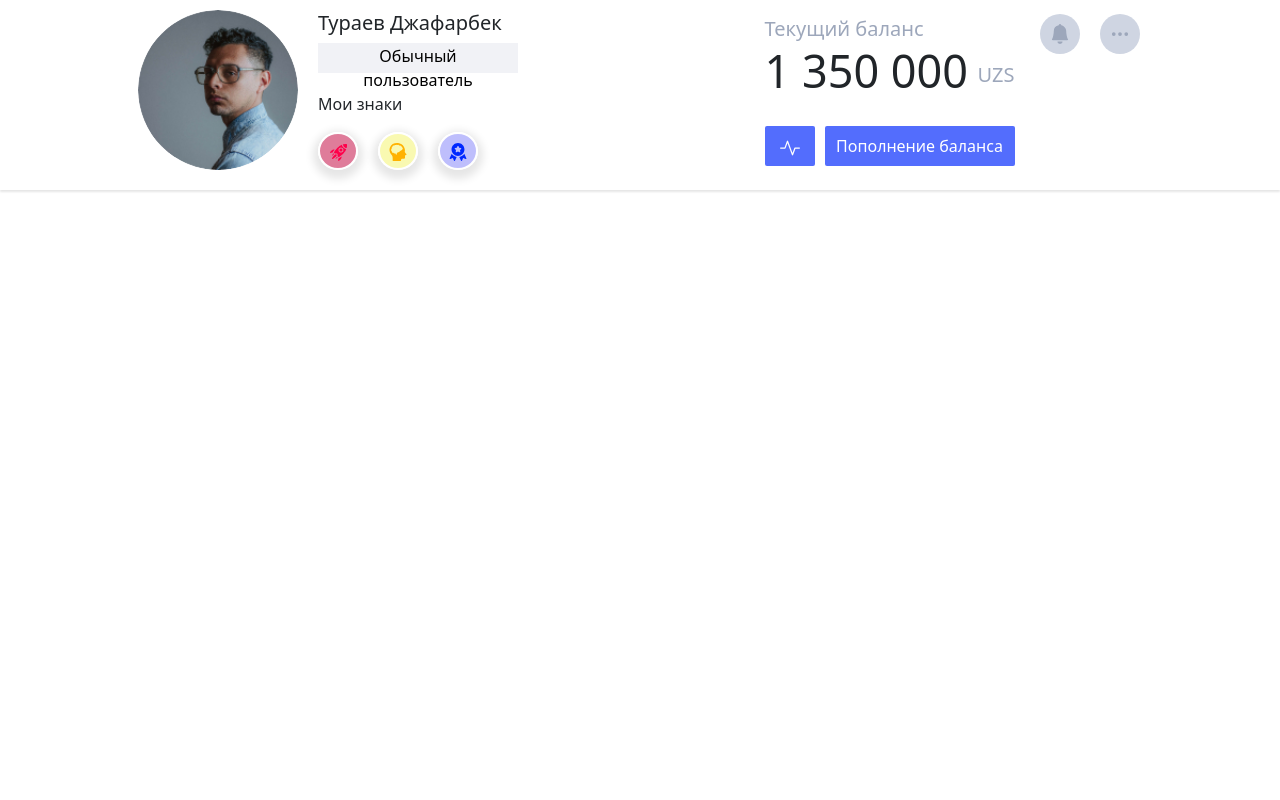
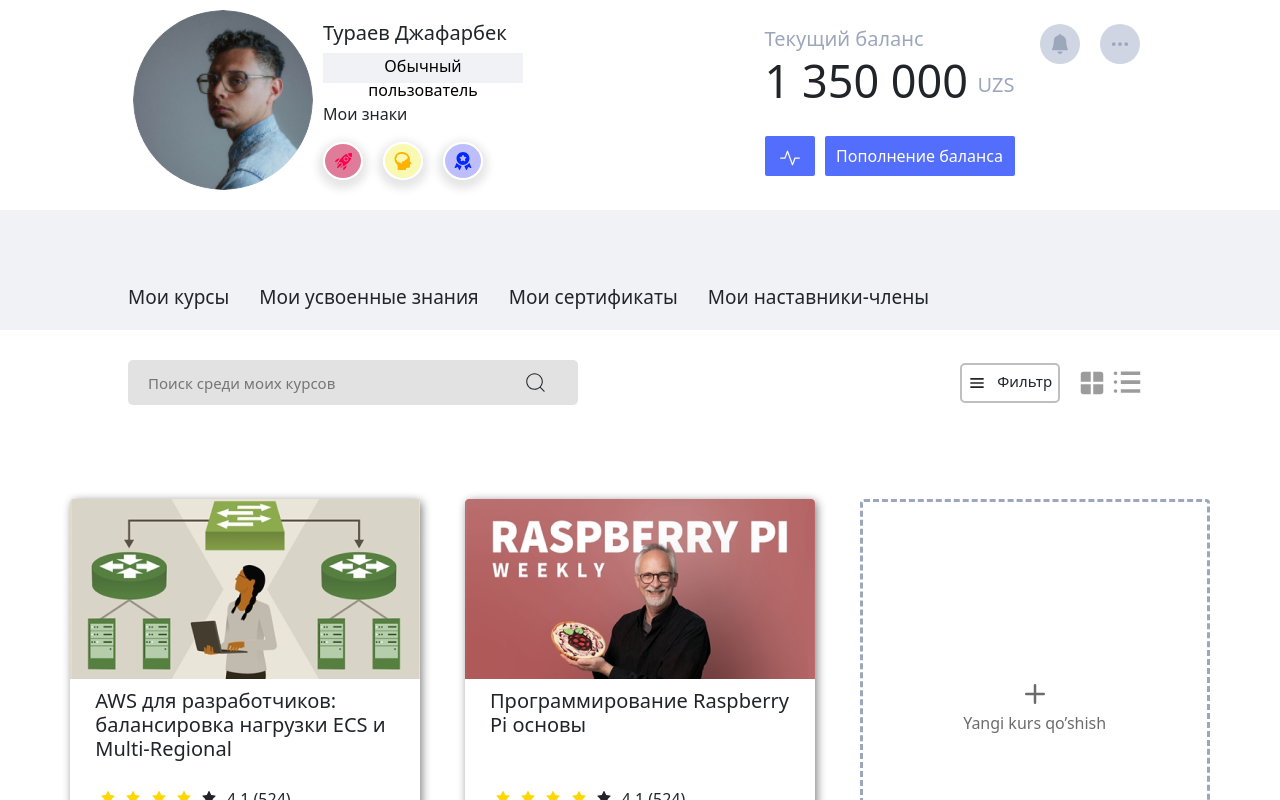
Before and after one commit to otabekbeb/garvid_user, a React (Create React App) app: page / in a window 1280 px wide. Shown: the top 800 px of the page. Built offline with nearby package versions, Linux system fonts and the light colour scheme.

Commit message:
qawadaw
dwadfdw

```diff
--- a/src/App.js
+++ b/src/App.js
@@ -6,7 +6,7 @@
   return (
     <div>
      <Profil/>
-     {/* <Pdp/> */}
+     <Pdp/>
     </div>
   )
 }
--- a/src/pages/css/Pdp.css
+++ b/src/pages/css/Pdp.css
@@ -1,7 +1,11 @@
 .gray_blok {
-    width: 100%;
-    height: auto;
-    background-color: rgba(221, 221, 221, 0.856);
+height: 120px;
+width: 100%;
+background-color: #f1f2f6;
+display: flex;
+justify-content: center;
+align-items: center;
+
 }
 
 
@@ -93,9 +97,27 @@
 .fil_text_blok {
     width: 80%;
     display: flex;
-    margin-left: 8.5%;
-    padding-top: 70px;
+    align-items: center;
+    gap: 30px;
+    margin-top: 85px;
 }
+.fil_text_blok h1{
+    font-size: 19px;
+    cursor: pointer;
+}
+
+.fromLeft:after {
+    padding-bottom: 20px;
+  display:block;
+  content: '';
+  border-bottom: solid 3px #536DFD;
+  transform: scaleX(0);
+  transition: transform 250ms ease-in-out;
+}
+.fromLeft.fromLeft:hover:after{ transform: scaleX(1); transform-origin:   0% 50%; }
+
+
+
 
 .nav-link {
     color: black !important;
@@ -113,9 +135,7 @@
     justify-content: space-around !important;
 }
 
-.fil_text_blok {
-    margin: auto !important;
-}
+
 
 .werker {
     text-align: center !important;
@@ -164,9 +184,6 @@
     font-size: 15px !important;
 }
 
-.fil_text_blok {
-    width: 100%;
-}
 
 .Nav.Link3 {
     color: red !important;
@@ -364,3 +381,41 @@
         width: 300px;
     }
 }
+
+@media (max-width:1000px) {
+    .fil_text_blok h1{
+    font-size: 19px;
+    }
+}
+/* @media (max-width:800px) {
+    .fil_text_blok h1{
+    font-size: 12px;
+    }
+    .gray_blok{
+        height: 90px;
+    }
+    .fromLeft:after {
+        padding-bottom: 10px;
+        border-bottom: 2px solid #536DFD;
+    }
+    .fil_text_blok{
+        margin-top: 70px;
+    }
+
+} */
+/* @media (max-width:663px) {
+    .fil_text_blok h1{
+        font-size: 1.7vw;
+        }
+        .gray_blok{
+            width: 100%;
+            overflow-x: scroll;
+        }
+        .fromLeft:after {
+            padding-bottom: 12px;
+            border-bottom: 2px solid #536DFD;
+        }
+        .fil_text_blok{
+            margin-top: 45px;
+        }
+} */
--- a/src/pages/css/profil.css
+++ b/src/pages/css/profil.css
@@ -21,8 +21,8 @@
   cursor: pointer;
 }
 .blok_bir_icon_img1 {
-  padding: 5px;
-  padding-top: 5px;
+  padding: 6px;
+  padding-top: 4px;
   text-align: center;
   width: 40px;
   border-radius: 50%;
@@ -32,8 +32,8 @@
   cursor: pointer;
 }
 .blok_bir_icon_img2 {
-  padding: 5px;
-  padding-top: 5px;
+  padding: 6px;
+  padding-top: 4px;
   text-align: center;
   width: 40px;
   border-radius: 50%;
@@ -43,8 +43,8 @@
   cursor: pointer;
 }
 .blok_bir_icon_img3 {
-  padding: 5px;
-  padding-top: 5px;
+  padding: 6px;
+  padding-top: 4px;
   text-align: center;
   width: 40px;
   border-radius: 50%;
@@ -75,7 +75,7 @@
   position: relative;
   overflow: hidden;
   cursor: pointer;
-  width: 40%;
+  width: 45%;
   border-radius: 50%;
 }
 .user_img {
@@ -195,7 +195,7 @@
       width: 89% !important;
     }
     .user_img_size{
-    width: 40%;
+    width: 42%;
     }
     .blok_bir_icon{
       width: 70%;
--- a/src/pages/js/Pdp.js
+++ b/src/pages/js/Pdp.js
@@ -3,12 +3,12 @@
 import Nav from 'react-bootstrap/Nav';
 import Filtr from "./Searchfilter"
 import 'bootstrap/dist/css/bootstrap.min.css';
-import Mon from '../img/Mon.png'
-import { AiFillStar } from 'react-icons/ai'
-import {HiArrowRight} from 'react-icons/hi'
-import Rasp from '../img/Rasp.png'
-import {BsPlus} from 'react-icons/bs'
-import {TbPointFilled} from 'react-icons/tb'
+// import Mon from '../img/Mon.png'
+// import { AiFillStar } from 'react-icons/ai'
+// import {HiArrowRight} from 'react-icons/hi'
+// import Rasp from '../img/Rasp.png'
+// import {BsPlus} from 'react-icons/bs'
+// import {TbPointFilled} from 'react-icons/tb'
 export default function Pdp() {
     const [toggle, setToggle] = useState(1)
 
@@ -20,110 +20,14 @@
         <div>
             <div className="gray_blok">
                 <div className="fil_text_blok">
-                    <Nav variant="underline" defaultActiveKey="/home">
-                        <Nav.Item>
-                            <Nav.Link onClick={() => updatetoggle(1)} >Мои курсы</Nav.Link>
-                        </Nav.Item>
-                        <Nav.Item>
-                            <Nav.Link onClick={() => updatetoggle(2)} className='znani'  >Мои усвоенные знания</Nav.Link>
-                        </Nav.Item>
-                        <Nav.Item>
-                            <Nav.Link onClick={() => updatetoggle(3)} >
-                                Мои сертификаты
-                            </Nav.Link>
-                        </Nav.Item>
-                        <Nav.Item>
-                            <Nav.Link className='werker' onClick={() => updatetoggle(4)}  >
-                                Мои наставники-члены
-                            </Nav.Link>
-                        </Nav.Item>
-                    </Nav>
-                </div>
-            </div>
-    <div className={toggle === 1 ? "show-content" : "content"}><Filtr />
-        <div className='cali_df'>
-            <div className="cali">
-                <img src={Mon} alt="" />
-                <div className="zero_blok">
-                <div className="text_blok">
-                    <h3>AWS для разработчиков: балансировка нагрузки ECS и Multi-Regional</h3>
-                </div>
-                <div className="star_icon_blok">
-                                <AiFillStar className='gold' />
-                                <AiFillStar className='gold' />
-                                <AiFillStar className='gold' />
-                                <AiFillStar className='gold' />
-                                <AiFillStar />
-                                <div className="number">
-                                    <h6>4.1 (524)</h6>
-                                </div>
-                    </div>
-                    <div className="bolim_blok">
-                        <div className="kurs_hajmi">
-                        <p>Размер курса</p>
-                        <h3 className='soat'>38 часы</h3>
-                        </div>
-                        <div className="kurs_bolimlari">
-                        <p>Разделы курса</p>
-                        <h3 className='soat'>38 часы</h3>
-                        </div>
-                        <div className="left_icon">
-                        <HiArrowRight/>
-                        </div>
-                    </div>
-                    </div>
-            </div>
-            <div className="cali">
-                <img src={Rasp} alt="" />
-                <div className="zero_blok">
-                <div className="text_blok">
-                    <h3>Программирование Raspberry Pi
-основы</h3>
-                </div>
-                <div className="star_icon_blok">
-                                <AiFillStar className='gold' />
-                                <AiFillStar className='gold' />
-                                <AiFillStar className='gold' />
-                                <AiFillStar className='gold' />
-                                <AiFillStar />
-                                <div className="number">
-                                    <h6>4.1 (524)</h6>
-                                </div>
-                    </div>
-                    <div className="bolim_blok">
-                        <div className="kurs_hajmi">
-                        <p>Размер курса</p>
-                        <h3 className='soat'>38 часы</h3>
-                        </div>
-                        <div className="kurs_bolimlari">
-                        <p>Разделы курса</p>
-                        <h3 className='soat'>38 часы</h3>
-                        </div>
-                        <div className="left_icon">
-                        <HiArrowRight/>
-                        </div>
-                    </div>
-                    </div>
-            </div>
-            <div className="cali1">
-                <div className="plus_blok">
-              <BsPlus className='plus_icon'/>
-                <h6>Yangi kurs qo’shish</h6>
+                <h1 className='fromLeft'>Мои курсы</h1>
+                <h1 className='fromLeft'>Мои усвоенные знания</h1>
+                <h1 className='fromLeft'>Мои сертификаты</h1>
+                <h1 className='fromLeft'>Мои наставники-члены</h1>
                 </div>
             </div>
 
-        </div>
-        <div className="point_blok">
-            <TbPointFilled className="nuqta"/>
-            <TbPointFilled className="nuqta"/>
-            <TbPointFilled className="nuqta"/>
-            <h6>Yuklanmoqda</h6>
-        </div>
-            </div>
-
-
-
-
+            <div className={toggle === 1 ? "show-content" : "content"}><Filtr /></div>
             <div className={toggle === 2 ? "show-content" : "content"}><h1>Oqganganim</h1></div>
             <div className={toggle === 3 ? "show-content" : "content"}>sertifikatim </div>
             <div className={toggle === 4 ? "show-content" : "content"}>azolarim</div>
--- a/src/pages/js/Searchfilter.js
+++ b/src/pages/js/Searchfilter.js
@@ -3,6 +3,12 @@
 import {BiMenu} from 'react-icons/bi'
 import {MdWindow} from 'react-icons/md'
 import {TfiMenuAlt} from 'react-icons/tfi'
+import Mon from '../img/Mon.png'
+import { AiFillStar } from 'react-icons/ai'
+import {HiArrowRight} from 'react-icons/hi'
+import Rasp from '../img/Rasp.png'
+import {BsPlus} from 'react-icons/bs'
+import {TbPointFilled} from 'react-icons/tb'
 
 export default function Searchfilter() {
   return (
@@ -25,6 +31,84 @@
             </div>
             </div>
         </div>
+        <div className='cali_df'>
+            <div className="cali">
+                <img src={Mon} alt="" />
+                <div className="zero_blok">
+                <div className="text_blok">
+                    <h3>AWS для разработчиков: балансировка нагрузки ECS и Multi-Regional</h3>
+                </div>
+                <div className="star_icon_blok">
+                                <AiFillStar className='gold' />
+                                <AiFillStar className='gold' />
+                                <AiFillStar className='gold' />
+                                <AiFillStar className='gold' />
+                                <AiFillStar />
+                                <div className="number">
+                                    <h6>4.1 (524)</h6>
+                                </div>
+                    </div>
+                    <div className="bolim_blok">
+                        <div className="kurs_hajmi">
+                        <p>Размер курса</p>
+                        <h3 className='soat'>38 часы</h3>
+                        </div>
+                        <div className="kurs_bolimlari">
+                        <p>Разделы курса</p>
+                        <h3 className='soat'>38 часы</h3>
+                        </div>
+                        <div className="left_icon">
+                        <HiArrowRight/>
+                        </div>
+                    </div>
+                    </div>
+            </div>
+            <div className="cali">
+                <img src={Rasp} alt="" />
+                <div className="zero_blok">
+                <div className="text_blok">
+                    <h3>Программирование Raspberry Pi
+основы</h3>
+                </div>
+                <div className="star_icon_blok">
+                                <AiFillStar className='gold' />
+                                <AiFillStar className='gold' />
+                                <AiFillStar className='gold' />
+                                <AiFillStar className='gold' />
+                                <AiFillStar />
+                                <div className="number">
+                                    <h6>4.1 (524)</h6>
+                                </div>
+                    </div>
+                    <div className="bolim_blok">
+                        <div className="kurs_hajmi">
+                        <p>Размер курса</p>
+                        <h3 className='soat'>38 часы</h3>
+                        </div>
+                        <div className="kurs_bolimlari">
+                        <p>Разделы курса</p>
+                        <h3 className='soat'>38 часы</h3>
+                        </div>
+                        <div className="left_icon">
+                        <HiArrowRight/>
+                        </div>
+                    </div>
+                    </div>
+            </div>
+            <div className="cali1">
+                <div className="plus_blok">
+              <BsPlus className='plus_icon'/>
+                <h6>Yangi kurs qo’shish</h6>
+                </div>
+            </div>
+
+        </div>
+        <div className="point_blok">
+            <TbPointFilled className="nuqta"/>
+            <TbPointFilled className="nuqta"/>
+            <TbPointFilled className="nuqta"/>
+            <h6>Yuklanmoqda</h6>
+        </div>
     </div>
   )
 }
```
